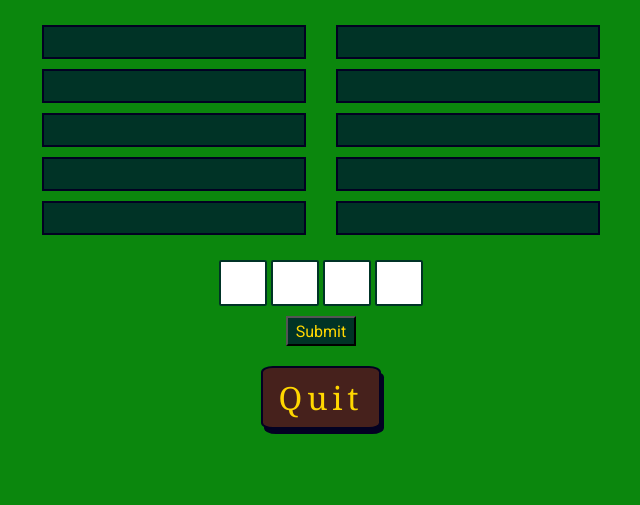
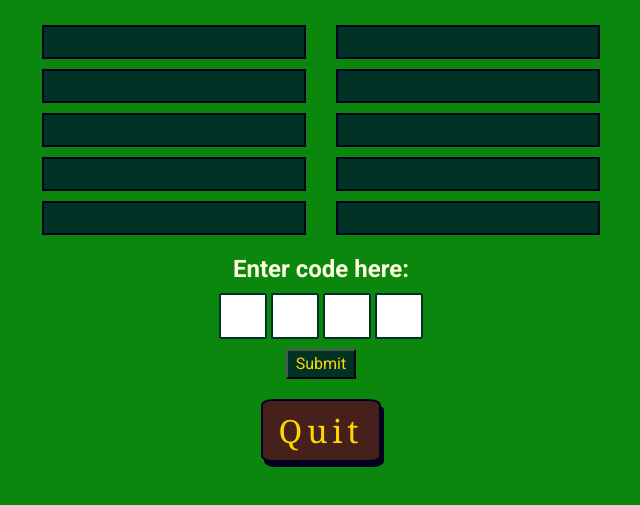
Before and after one commit to VeronicaTeodorof/code-breaking-game, a website: page index.html in a window 1280 px wide. Both pictures are taken after a click on the button "Play". Shown: the part 185-690 px from the top of the page, without its empty margins (319-959 px from the left). Drawn offline with Linux system fonts and the light colour scheme; a web font is replaced by a local one.

Commit message:
Add function to display enter code message when play is clicked

```diff
--- a/assets/css/style.css
+++ b/assets/css/style.css
@@ -28,6 +28,13 @@ h1 {
     max-width: 300px;
     margin: auto;
     margin-bottom: 20px;
+}
+
+h2 {
+    font-family: var(--primary-font);
+    color: #FFFFE0;
+    text-align: center;
+    margin-bottom: 0;
 }
 
 .box {
--- a/index.html
+++ b/index.html
@@ -39,6 +39,7 @@
         <!-- Play section -->
         <section id="play-area">
             <div>
+                <div id="message"></div>
                 <form>
                     <input id="input1" name="input1" type="number" class="input" aria-labelledby="input1">
                     <input id="input2" name="input2" type="number" class="input" aria-labelledby="input2">
--- a/scripts/game.js
+++ b/scripts/game.js
@@ -1,10 +1,16 @@
 let playButton = document.getElementById("play-button");
 playButton.addEventListener("click", changeButton);
+playButton.addEventListener("click", enterCodeMessage);
 
 // Change the text of the play button
 function changeButton() {
     playButton.innerText = "Quit";
-}
+};
+
+function enterCodeMessage() {
+    messageEnterCode = document.getElementById("message");
+    messageEnterCode.innerHTML = "<h2>Enter code here:</h2>";
+};
 
 
 
```
